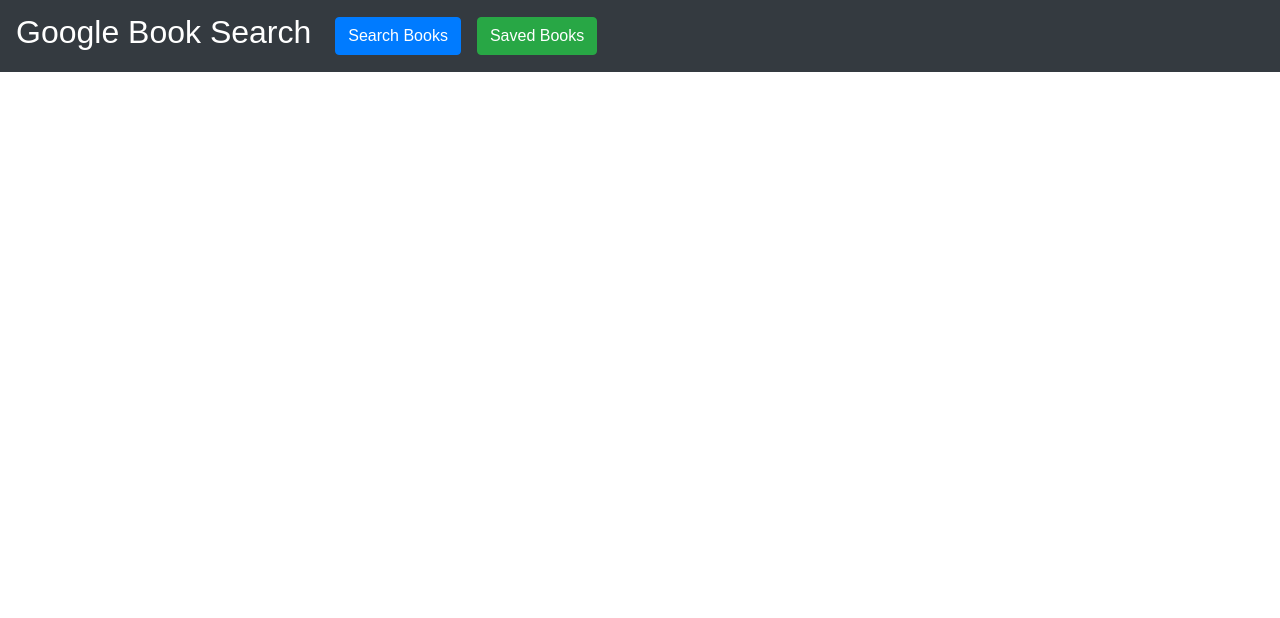
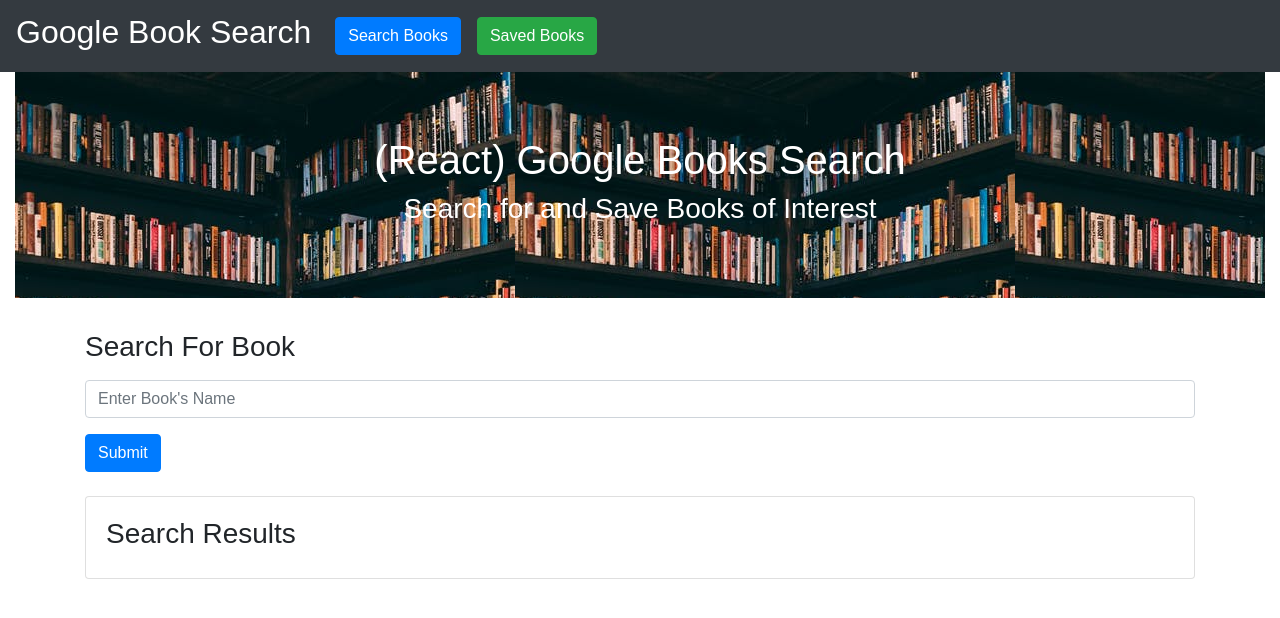
Before and after one commit to anand92490/google-book-search, a React (Create React App) app in the folder client/: page / in a window 1280 px wide. Shown: the top 618 px of the page. Built offline with nearby package versions, Linux system fonts and the light colour scheme.

Commit message:
importing the seacrhForm and SeearchBook function to render the page to the DOM

```diff
--- a/client/src/App.js
+++ b/client/src/App.js
@@ -1,22 +1,25 @@
 import React, { Component } from "react";
 import { BrowserRouter as Router, Route, Switch } from "react-router-dom";
 import Nav from "./components/Nav";
-// import SaveBooks from "./pages/SaveBooks";
-// import SearchBooks from "./pages/SearchBooks";
-// import NoMatch from "./pages/NoMatch"
+import SaveBooks from "./pages/SaveBooks";
+import SearchBooks from "./pages/SearchBooks";
+import NoMatch from "./pages/NoMatch"
 import "./App.css";
 
-class App extends Component {
-  render() {
+function App() {
     return (
       <Router>
         <div>
           <Nav />
+          <Switch>
+            <Route exact path="/" component={SearchBooks} />
+            <Route exact path="/saved" component={SaveBooks} />
+            <Route exact path="/saved/:id" component={SaveBooks}/>
+            <Route component={NoMatch} />
+          </Switch>
         </div>
-
       </Router>
     );
-  }
 }
 
 export default App;
--- a/client/src/pages/SearchBooks.js
+++ b/client/src/pages/SearchBooks.js
@@ -1,6 +1,8 @@
 import React, { Component } from "react";
 import Jumbotron from "../components/Jumbotron";
 import { Col, Row, Container } from "../components/Grid";
+import SearchForm from "../components/SearchForm";
+import SearchResult from "../components/SearchResult"
 
 class SearchBooks extends Component {
     state = {
@@ -35,12 +37,12 @@
                     <h1 className="text-white">
                         (React) Google Books Search
                      </h1>
-                     <h3 className="text-white">Search for and Save Books of Intere st</h3>
+                     <h3 className="text-white">Search for and Save Books of Interest</h3>
                 </Jumbotron>
                 <Container>
                     <Row>
                         <Col size="12">
-                            <SearchFrom
+                            <SearchForm
                                 handleFormSubmit={this.handleFormSubmit}
                                 handleInputChange={this.handleInputChange}
                             />
```
